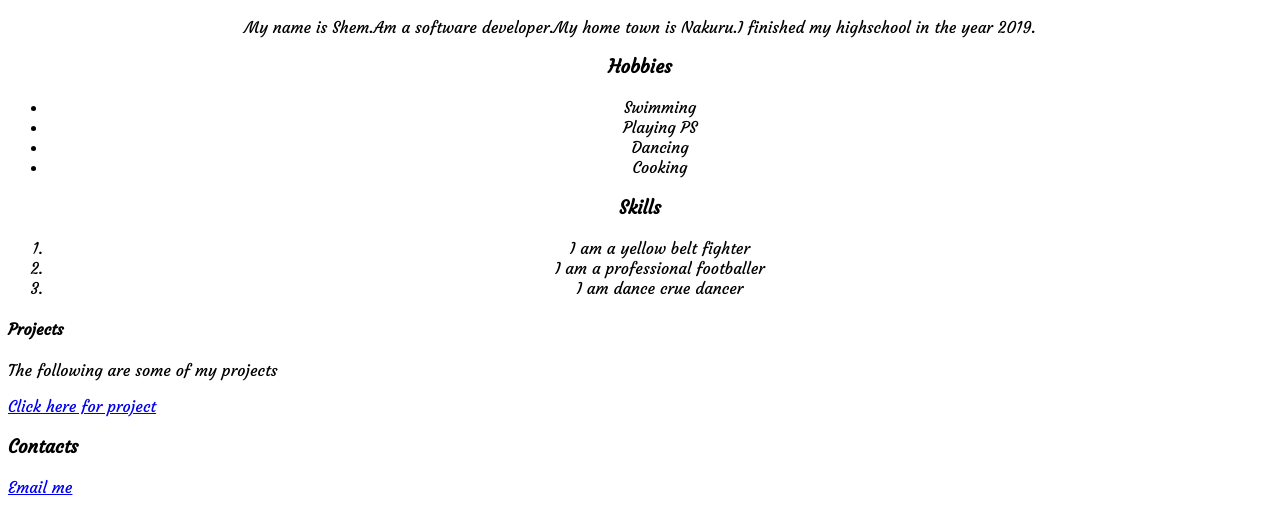
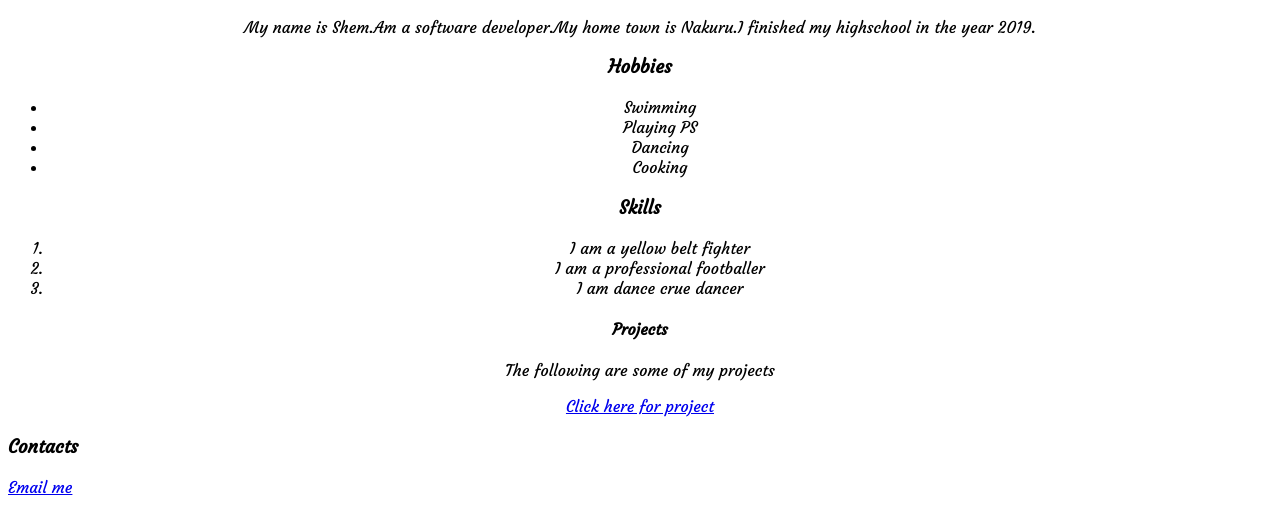
Before and after one commit to shemy654/IP-wk1, a plain HTML site: page index.html in a window 1280 px wide. Shown: the part 1300-1813 px from the top of the page. Drawn offline with Linux system fonts and the light colour scheme.

Commit message:
styles projects

```diff
--- a/css/styles.css
+++ b/css/styles.css
@@ -44,3 +44,6 @@ body{
 #about img{
     border: 2px solid white;
   }
+  #projects{
+    text-align: center;
+}
```
